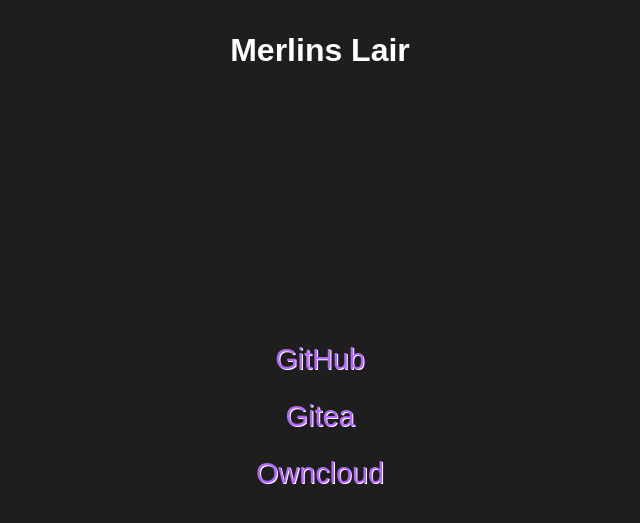
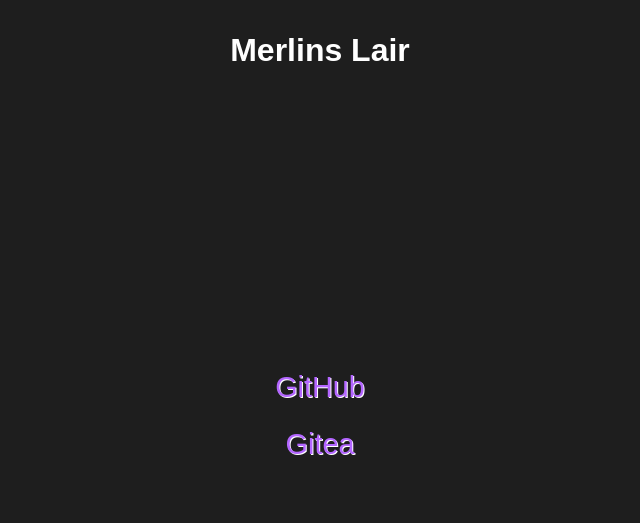
Before and after one commit to merlins-lair/merlins-lair.github.io, a Jekyll site: the page built from index.md, in a window 1280 px wide. Shown: the top 523 px of the page, without its empty margins (320-960 px from the left). Built offline with Jekyll 4.4.1, drawn with Linux system fonts in a browser that asks for light colours.

Commit message:
Update index.md

```diff
--- a/index.md
+++ b/index.md
@@ -6,5 +6,4 @@ title: Merlins Lair
 <div class="link-wrapper">
   <a href="https://github.com/merlins-lair">GitHub</a>
   <a href="https://git.merlinslair.net/">Gitea</a>
-  <a href="https://share.merlinslair.net/login">Owncloud</a>
 </div>
```
